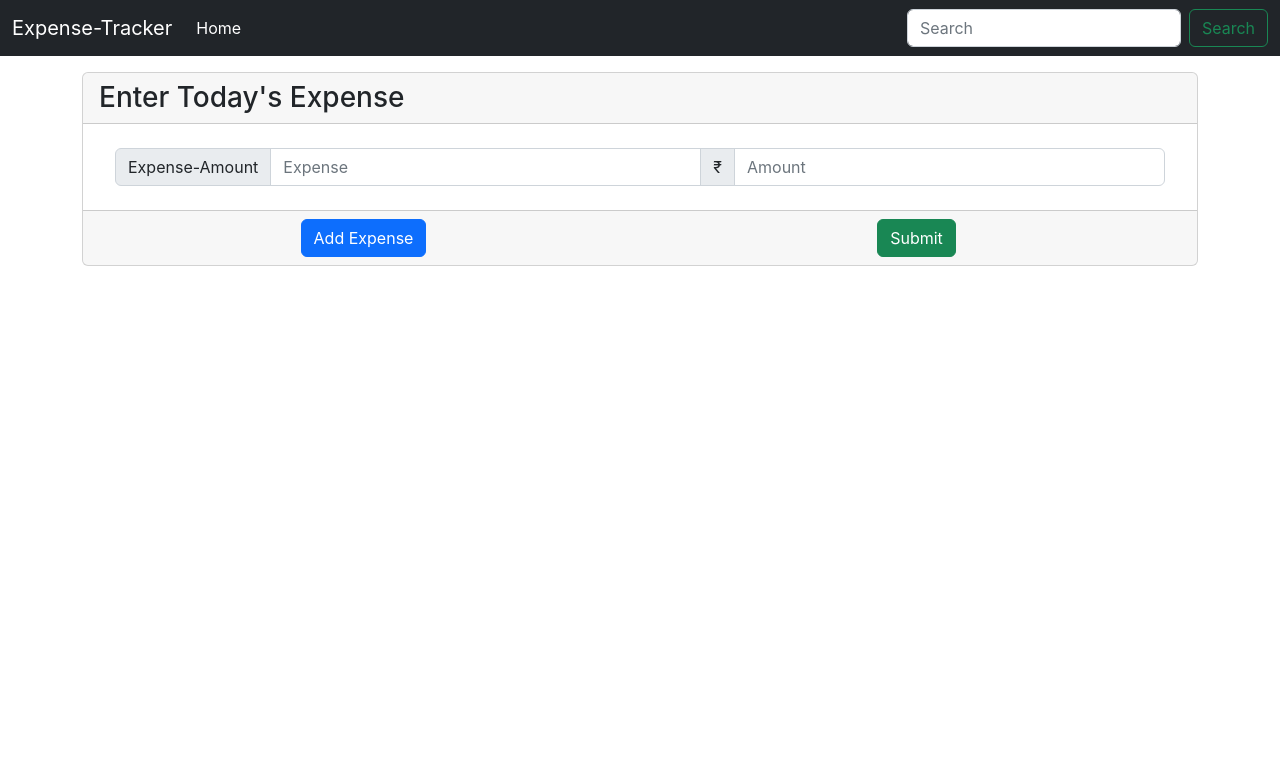
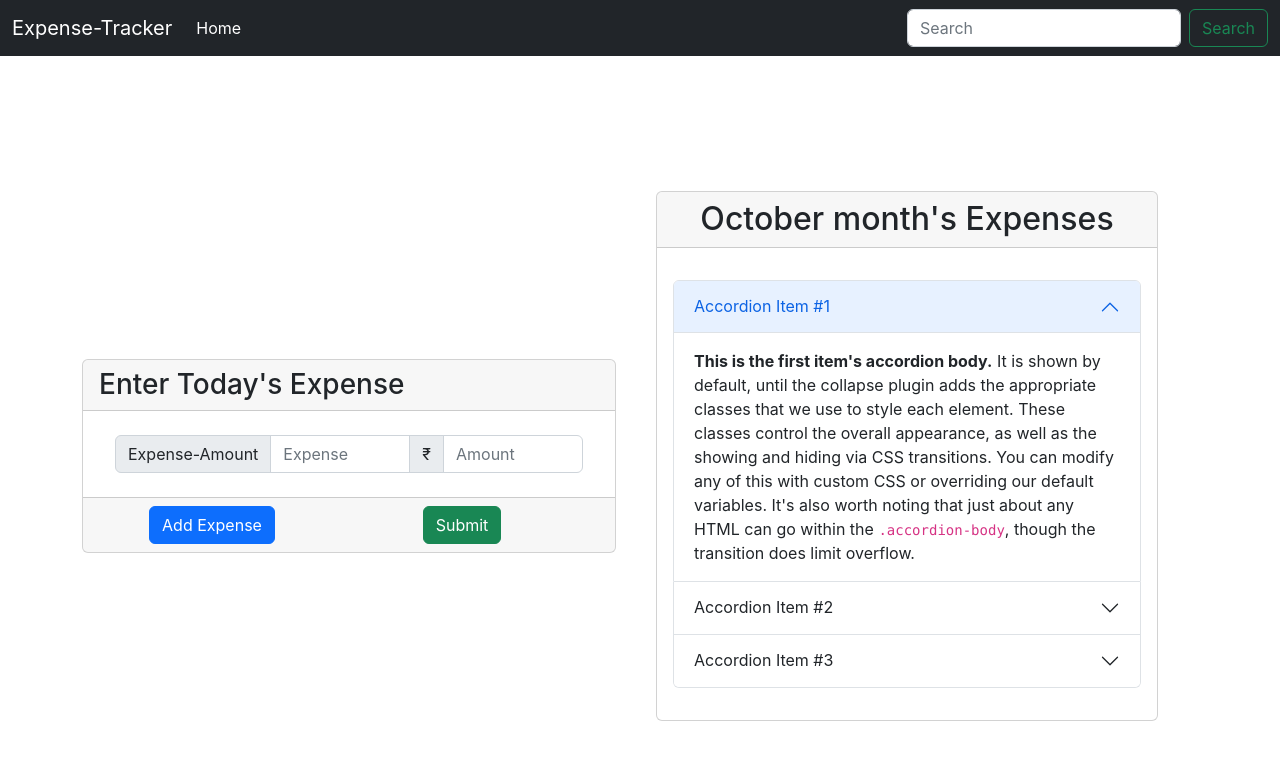
Before and after one commit to Sidharthssk/Expense-Tracker, a React (Create React App) app: page / in a window 1280 px wide. Shown: the top 760 px of the page. Built offline with nearby package versions, Linux system fonts and the light colour scheme.

Commit message:
Added Expense Container

```diff
--- a/src/App.css
+++ b/src/App.css
@@ -1,5 +1,18 @@
 .App {
   text-align: center;
+}
+
+body{
+  height: 100vh;
+}
+
+.container-md{
+  height: 100vh;
+}
+
+.container-md .row{
+  width: 100%;
+  height: 100%;
 }
 
 .App-logo {
--- /dev/null
+++ b/src/components/Accordion.js
@@ -0,0 +1,106 @@
+import React from "react";
+
+function Accordion() {
+
+  return (
+    <div className="my-3">
+      <div className="accordion" id="accordionExample">
+        <div className="accordion-item">
+          <h2 className="accordion-header" id="headingOne">
+            <button
+              className="accordion-button"
+              type="button"
+              data-bs-toggle="collapse"
+              data-bs-target="#collapseOne"
+              aria-expanded="true"
+              aria-controls="collapseOne"
+            >
+              Accordion Item #1
+            </button>
+          </h2>
+          <div
+            id="collapseOne"
+            className="accordion-collapse collapse show"
+            aria-labelledby="headingOne"
+            data-bs-parent="#accordionExample"
+          >
+            <div className="accordion-body">
+              <strong>This is the first item's accordion body.</strong> It is
+              shown by default, until the collapse plugin adds the appropriate
+              classes that we use to style each element. These classes control
+              the overall appearance, as well as the showing and hiding via CSS
+              transitions. You can modify any of this with custom CSS or
+              overriding our default variables. It's also worth noting that just
+              about any HTML can go within the <code>.accordion-body</code>,
+              though the transition does limit overflow.
+            </div>
+          </div>
+        </div>
+        <div className="accordion-item">
+          <h2 className="accordion-header" id="headingTwo">
+            <button
+              className="accordion-button collapsed"
+              type="button"
+              data-bs-toggle="collapse"
+              data-bs-target="#collapseTwo"
+              aria-expanded="false"
+              aria-controls="collapseTwo"
+            >
+              Accordion Item #2
+            </button>
+          </h2>
+          <div
+            id="collapseTwo"
+            className="accordion-collapse collapse"
+            aria-labelledby="headingTwo"
+            data-bs-parent="#accordionExample"
+          >
+            <div className="accordion-body">
+              <strong>This is the second item's accordion body.</strong> It is
+              hidden by default, until the collapse plugin adds the appropriate
+              classes that we use to style each element. These classes control
+              the overall appearance, as well as the showing and hiding via CSS
+              transitions. You can modify any of this with custom CSS or
+              overriding our default variables. It's also worth noting that just
+              about any HTML can go within the <code>.accordion-body</code>,
+              though the transition does limit overflow.
+            </div>
+          </div>
+        </div>
+        <div className="accordion-item">
+          <h2 className="accordion-header" id="headingThree">
+            <button
+              className="accordion-button collapsed"
+              type="button"
+              data-bs-toggle="collapse"
+              data-bs-target="#collapseThree"
+              aria-expanded="false"
+              aria-controls="collapseThree"
+            >
+              Accordion Item #3
+            </button>
+          </h2>
+          <div
+            id="collapseThree"
+            className="accordion-collapse collapse"
+            aria-labelledby="headingThree"
+            data-bs-parent="#accordionExample"
+          >
+            <div className="accordion-body">
+              <strong>This is the third item's accordion body.</strong> It is
+              hidden by default, until the collapse plugin adds the appropriate
+              classes that we use to style each element. These classes control
+              the overall appearance, as well as the showing and hiding via CSS
+              transitions. You can modify any of this with custom CSS or
+              overriding our default variables. It's also worth noting that just
+              about any HTML can go within the <code>.accordion-body</code>,
+              though the transition does limit overflow.
+            </div>
+          </div>
+        </div>
+      </div>
+    </div>
+  );
+}
+
+export default Accordion;
--- a/src/components/Card.js
+++ b/src/components/Card.js
@@ -15,7 +15,7 @@ function Card() {
 
   return (
     <>
-      <div className="card my-3">
+      <div className="card my-3" >
         <h3 className="card-header">Enter Today's Expense</h3>
         <div className="card-body">
           <ExpenseInput />
--- /dev/null
+++ b/src/components/ExpenseContainer.js
@@ -0,0 +1,36 @@
+import React from 'react'
+import Accordion from './Accordion'
+
+function ExpenseContainer() {
+
+    const monthNames = [
+        "January",
+        "February",
+        "March",
+        "April",
+        "May",
+        "June",
+        "July",
+        "August",
+        "September",
+        "October",
+        "November",
+        "December",
+      ];
+      let monthIndex = new Date().getMonth();
+      let monthName = monthNames[monthIndex];
+
+  return (
+    <>
+      <div className="card my-3 mx-3">
+        <h2 className="card-header text-center">{monthName} month's Expenses</h2>
+        <div className="card-body">
+            <Accordion />
+        </div>
+
+      </div>
+    </>
+  )
+}
+
+export default ExpenseContainer
--- a/src/components/Home.js
+++ b/src/components/Home.js
@@ -1,11 +1,19 @@
 import React from "react";
 import Card from "./Card";
+import ExpenseContainer from "./ExpenseContainer";
 
 function Home() {
   return (
     <>
-      <div className="container-md">
-        <Card />
+      <div className="container-md ">
+        <div className="row d-flex align-items-sm-stretch align-items-md-center ">
+          <div className="col">
+            <Card />
+          </div>
+          <div className="col">
+            <ExpenseContainer />
+          </div>
+        </div>
       </div>
     </>
   );
```
